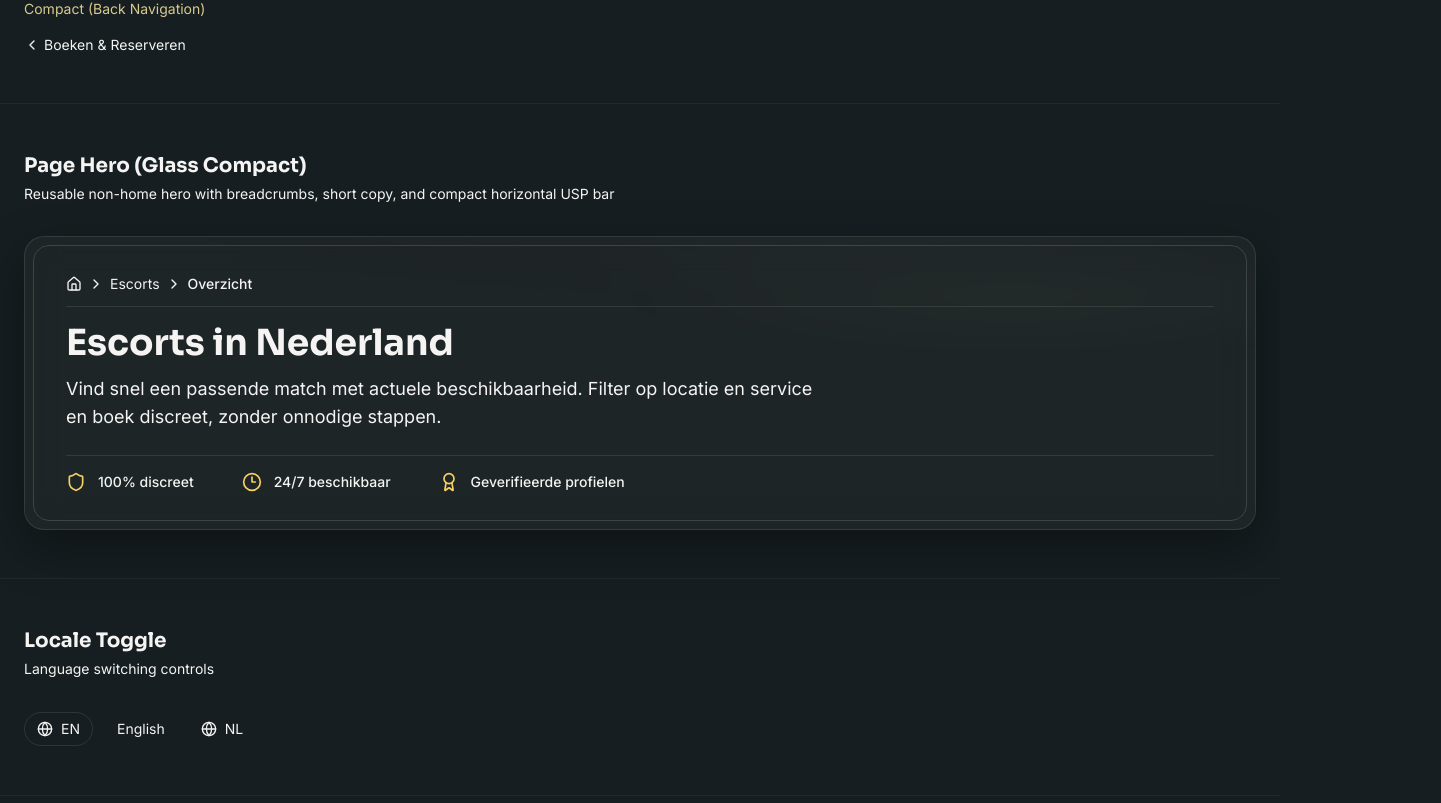
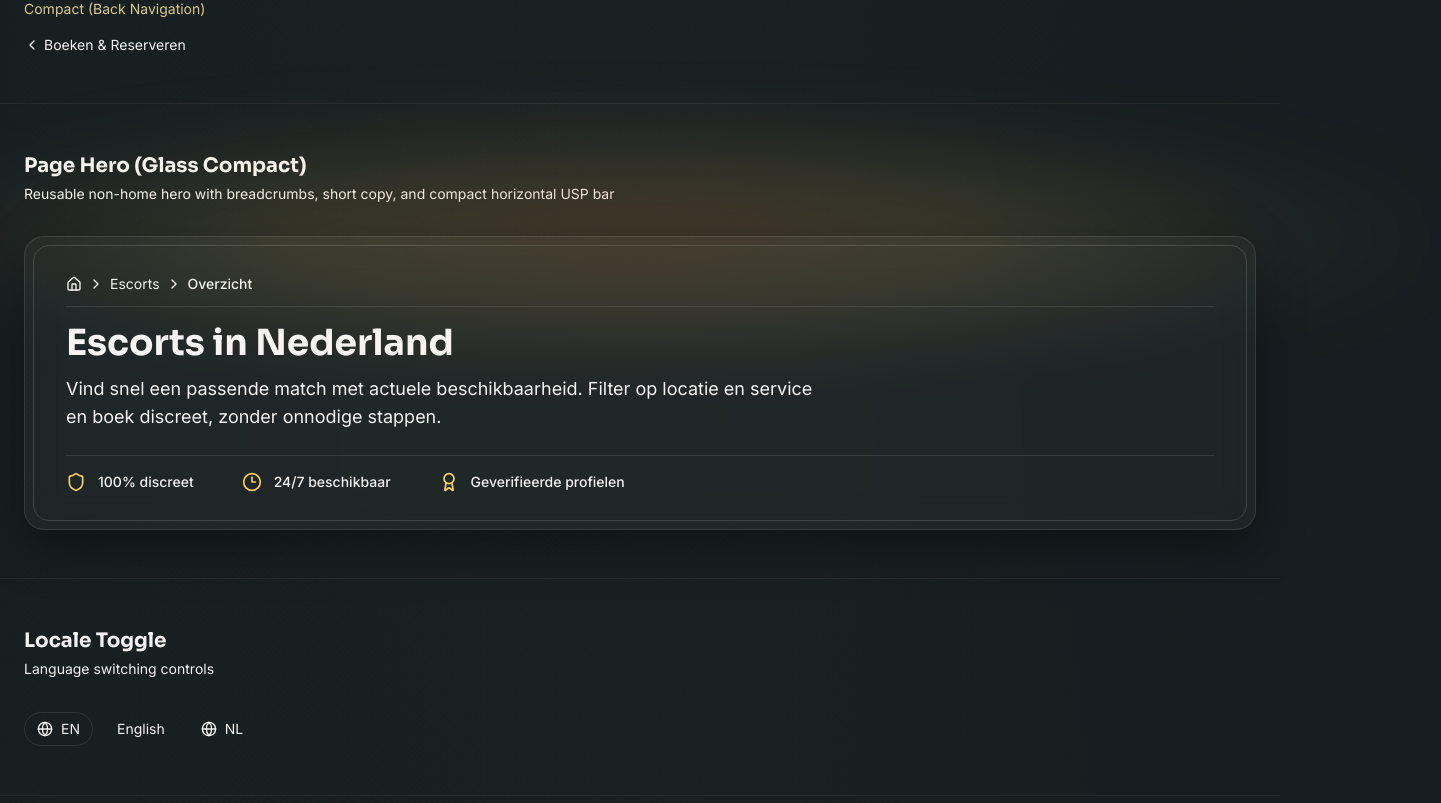
Before and after one commit to xkgrowth/desire-escorts, a Next.js app: page /design-system in a window 1280 px wide. Shown: the part 8797-9600 px from the top of the page, 1441 px wide, since content can reach past the window. Built offline with nearby package versions, Linux system fonts and the light colour scheme.

Commit message:
Refine hero glow layering and ambient page gradients.
Move the glass hero glow outside the card for proper overlap, and retune global page gradients to use subtle top and mid accents while removing footer wash.

Made-with: Cursor

```diff
--- a/app/components/domain/template-hero-glass.tsx
+++ b/app/components/domain/template-hero-glass.tsx
@@ -33,15 +33,21 @@ export function TemplateHeroGlass({
   className,
 }: TemplateHeroGlassProps) {
   return (
+    <div className={cn("relative isolate", className)}>
+      <div
+        className="pointer-events-none absolute left-1/2 top-[-110px] z-0 h-[320px] w-[130%] -translate-x-1/2 blur-2xl"
+        style={{
+          background:
+            "radial-gradient(ellipse 70% 55% at 50% 35%, rgba(180,100,50,0.3) 0%, rgba(247,208,99,0.14) 35%, rgba(247,208,99,0.03) 60%, transparent 78%)",
+        }}
+      />
+
       <div
         className={cn(
-        "relative overflow-hidden rounded-luxury border border-white/10 bg-white/[0.03] p-2 shadow-[0_18px_48px_rgba(0,0,0,0.35)]",
-        className
+          "relative z-10 rounded-luxury border border-white/10 bg-white/[0.03] p-2 shadow-[0_18px_48px_rgba(0,0,0,0.35)]"
         )}
       >
-      <div className="pointer-events-none absolute inset-0 hero-glow opacity-45" />
-
-      <div className="relative rounded-[16px] border border-white/15 bg-surface/55 px-5 py-5 backdrop-blur-md md:px-8 md:py-7">
+        <div className="rounded-[16px] border border-white/15 bg-surface/55 px-5 py-5 backdrop-blur-md md:px-8 md:py-7">
           <Breadcrumbs
             items={breadcrumbs}
             className="mb-4 border-b border-white/10 pb-3"
@@ -67,5 +73,6 @@ export function TemplateHeroGlass({
           </div>
         </div>
       </div>
+    </div>
   );
 }
--- a/app/globals.css
+++ b/app/globals.css
@@ -33,9 +33,10 @@
   --gradient-section: linear-gradient(180deg, #161e21 0%, rgba(22, 30, 33, 0.6) 50%, #161e21 100%);
 
   /* Page-level warm ambient gradients (inspired by design reference) */
-  --gradient-page-top: radial-gradient(ellipse 120% 80% at 50% -20%, rgba(180, 100, 50, 0.12) 0%, rgba(247, 208, 99, 0.06) 30%, transparent 70%);
-  --gradient-page-mid: radial-gradient(ellipse 100% 60% at 50% 50%, rgba(180, 100, 50, 0.08) 0%, transparent 60%);
-  --gradient-page-bottom: radial-gradient(ellipse 120% 80% at 50% 120%, rgba(180, 100, 50, 0.1) 0%, rgba(247, 208, 99, 0.05) 30%, transparent 70%);
+  --gradient-page-top: radial-gradient(ellipse 120% 78% at 50% -12%, rgba(180, 100, 50, 0.08) 0%, rgba(247, 208, 99, 0.035) 34%, transparent 76%);
+  --gradient-page-mid-left: radial-gradient(ellipse 68% 52% at 33% 38%, rgba(180, 100, 50, 0.025) 0%, rgba(247, 208, 99, 0.012) 30%, transparent 74%);
+  --gradient-page-mid-right: radial-gradient(ellipse 68% 52% at 66% 66%, rgba(180, 100, 50, 0.025) 0%, rgba(247, 208, 99, 0.012) 30%, transparent 74%);
+  --gradient-page-bottom: radial-gradient(ellipse 120% 84% at 50% 104%, rgba(180, 100, 50, 0.09) 0%, rgba(247, 208, 99, 0.04) 34%, transparent 76%);
   --gradient-page-glow: radial-gradient(ellipse 60% 40% at 50% 0%, rgba(247, 208, 99, 0.1) 0%, transparent 60%);
 
   /* Grid system */
@@ -366,18 +367,20 @@ body {
 /* Full page wrapper with warm ambient gradients */
 .page-gradient {
   position: relative;
-  background: var(--background);
+  isolation: isolate;
 }
 
 .page-gradient::before {
   content: "";
-  position: fixed;
+  position: absolute;
   inset: 0;
   pointer-events: none;
   z-index: -1;
+  opacity: 0.55;
   background:
     var(--gradient-page-top),
-    var(--gradient-page-bottom);
+    var(--gradient-page-mid-left),
+    var(--gradient-page-mid-right);
 }
 
 /* Section-level glow (add to individual sections for emphasis) */
```
Lines whose indentation alone changed are shown as unchanged.
